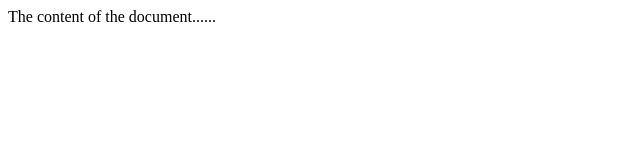
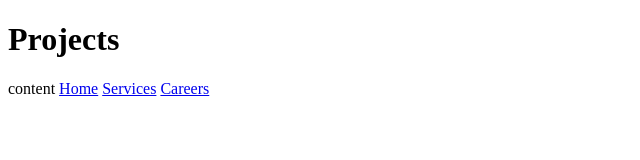
Before and after one commit to ViratSrivastava/Website, a plain HTML site: page projects.html in a window 1280 px wide. Shown: the whole page, without its empty margins (0-640 px from the left). Drawn offline with Linux system fonts and the light colour scheme.

Commit message:
Add files via upload

```diff
--- a/projects.html
+++ b/projects.html
@@ -1,11 +1,14 @@
 <!DOCTYPE html>
 <html>
 <head>
-<title>Title of the document</title>
+<title>Projects at RI</title>
 </head>
-
+<h1>Projects</h1>
 <body>
-The content of the document......
+content
+<a href="index.html">Home</a>
+<a href="Services.html">Services</a>
+<a href="Careers.html">Careers</a>
 </body>
 
 </html>
```
